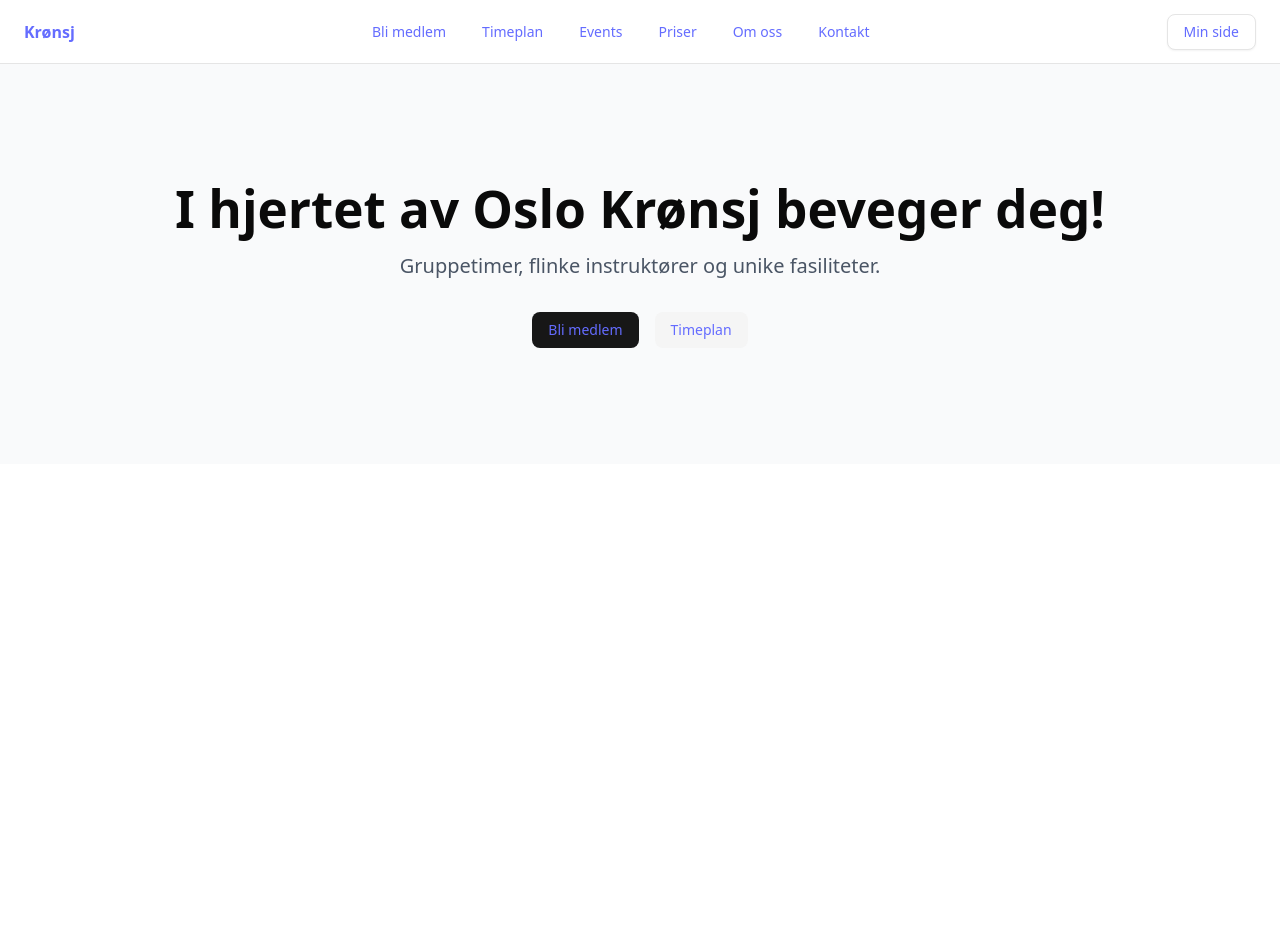
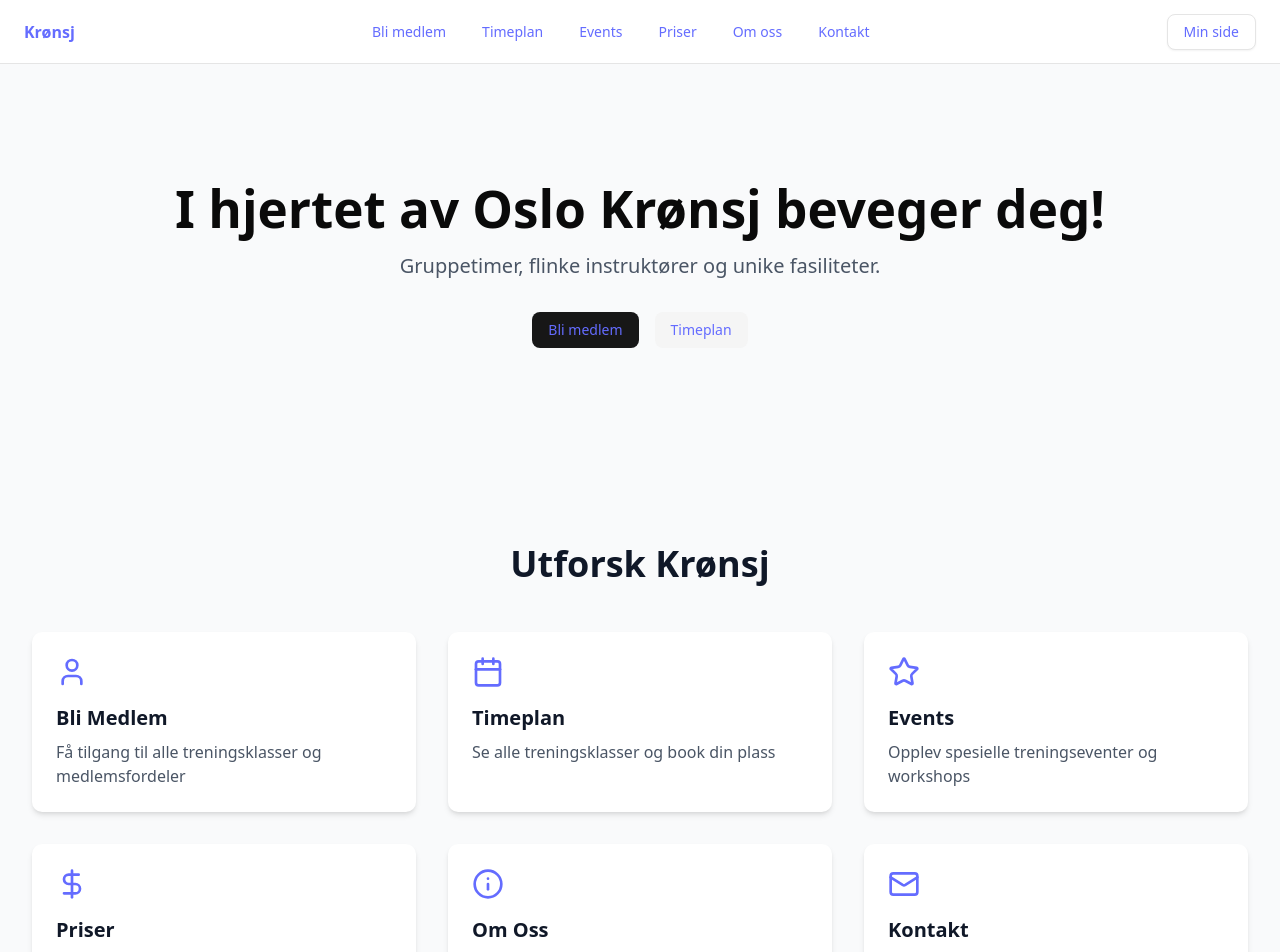
Before and after one commit to oskarof/kroensj, a React (Vite) app: page / in a window 1280 px wide. Shown: the top 952 px of the page. Before the commit the page ends 800 px from the top, so only its background shows below. Built offline with nearby package versions, Linux system fonts and the light colour scheme; no server answers.

Commit message:
feat: Ai made components based on another sites html for the landing page

```diff
--- /dev/null
+++ b/src/components/QuickNavCard.tsx
@@ -0,0 +1,22 @@
+import React from "react";
+
+interface QuickNavCardProps {
+  href: string;
+  icon: React.ReactNode;
+  title: string;
+  description: string;
+  className?: string;
+}
+
+export const QuickNavCard: React.FC<QuickNavCardProps> = ({ href, icon, title, description, className }) => (
+  <a
+    href={href}
+    className={`group transform rounded-lg bg-white p-6 shadow-md transition-all duration-200 hover:scale-105 hover:shadow-lg ${className ?? ''}`}
+  >
+    <div className="mb-4 text-primary-600">{icon}</div>
+    <h3 className="mb-2 text-xl font-bold text-gray-900 transition-colors group-hover:text-primary-600">
+      {title}
+    </h3>
+    <p className="text-gray-600">{description}</p>
+  </a>
+);
--- /dev/null
+++ b/src/components/QuickNavGrid.tsx
@@ -0,0 +1,23 @@
+import React from "react";
+import { QuickNavCard } from "./QuickNavCard";
+
+export interface QuickNavItem {
+  href: string;
+  icon: React.ReactNode;
+  title: string;
+  description: string;
+  className?: string;
+}
+
+interface QuickNavGridProps {
+  items: QuickNavItem[];
+  className?: string;
+}
+
+export const QuickNavGrid: React.FC<QuickNavGridProps> = ({ items, className }) => (
+  <div className={`grid grid-cols-1 gap-8 md:grid-cols-2 lg:grid-cols-3 ${className ?? ''}`}>
+    {items.map((item, idx) => (
+      <QuickNavCard key={item.href + idx} {...item} />
+    ))}
+  </div>
+);
--- /dev/null
+++ b/src/components/SectionTitle.tsx
@@ -0,0 +1,18 @@
+import React from "react";
+
+interface SectionTitleProps {
+  children: React.ReactNode;
+  highlight?: string;
+  className?: string;
+}
+
+export const SectionTitle: React.FC<SectionTitleProps> = ({ children, highlight, className }) => {
+  return (
+    <h2 className={`mb-12 text-center text-3xl font-bold text-gray-900 md:text-4xl ${className ?? ''}`}>
+      {children}
+      {highlight && (
+        <span className="text-primary-600">{highlight}</span>
+      )}
+    </h2>
+  );
+};
--- a/src/pages/LandingPage.tsx
+++ b/src/pages/LandingPage.tsx
@@ -1,18 +1,65 @@
 import React from 'react';
-import { Hero } from "../components/Hero"
+import { Hero } from "../components/Hero";
+import { SectionTitle } from "../components/SectionTitle";
+import { QuickNavGrid } from "../components/QuickNavGrid";
+import type { QuickNavItem } from "../components/QuickNavGrid";
+import { User, Calendar, Star, DollarSign, Info, Mail } from "lucide-react";
 // import { useYogoWidget } from '../hooks/useYogoWidget';
 
 const LandingPage: React.FC = () => {
   // const calendarRef = useYogoWidget('.yogo-calendar');
   // const eventsRef = useYogoWidget('.yogo-events');
 
+  const quickNavItems: QuickNavItem[] = [
+    {
+      href: "/bli-medlem",
+      icon: <User className="h-8 w-8" />,
+      title: "Bli Medlem",
+      description: "Få tilgang til alle treningsklasser og medlemsfordeler",
+    },
+    {
+      href: "/timeplan",
+      icon: <Calendar className="h-8 w-8" />,
+      title: "Timeplan",
+      description: "Se alle treningsklasser og book din plass",
+    },
+    {
+      href: "/events",
+      icon: <Star className="h-8 w-8" />,
+      title: "Events",
+      description: "Opplev spesielle treningseventer og workshops",
+    },
+    {
+      href: "/priser",
+      icon: <DollarSign className="h-8 w-8" />,
+      title: "Priser",
+      description: "Se våre enkle og fleksible prisplaner",
+    },
+    {
+      href: "/om-oss",
+      icon: <Info className="h-8 w-8" />,
+      title: "Om Oss",
+      description: "Lær mer om Krønsj og våre verdier",
+    },
+    {
+      href: "/kontakt",
+      icon: <Mail className="h-8 w-8" />,
+      title: "Kontakt",
+      description: "Ta kontakt med oss eller finn veien til studio",
+    },
+  ];
+
   return (
     <>
-      < Hero />
-      {/* <h2>Calendar</h2>
-      <div ref={calendarRef}></div>
-      <h2>Events</h2>
-      <div ref={eventsRef}></div> */}
+      <Hero />
+      <section className="bg-gray-50 py-20">
+        <div className="mx-auto max-w-7xl px-4 sm:px-6 lg:px-8">
+          <SectionTitle>
+            Utforsk <span className="text-primary-600">Krønsj</span>
+          </SectionTitle>
+          <QuickNavGrid items={quickNavItems} />
+        </div>
+      </section>
     </>
   );
 };
```
